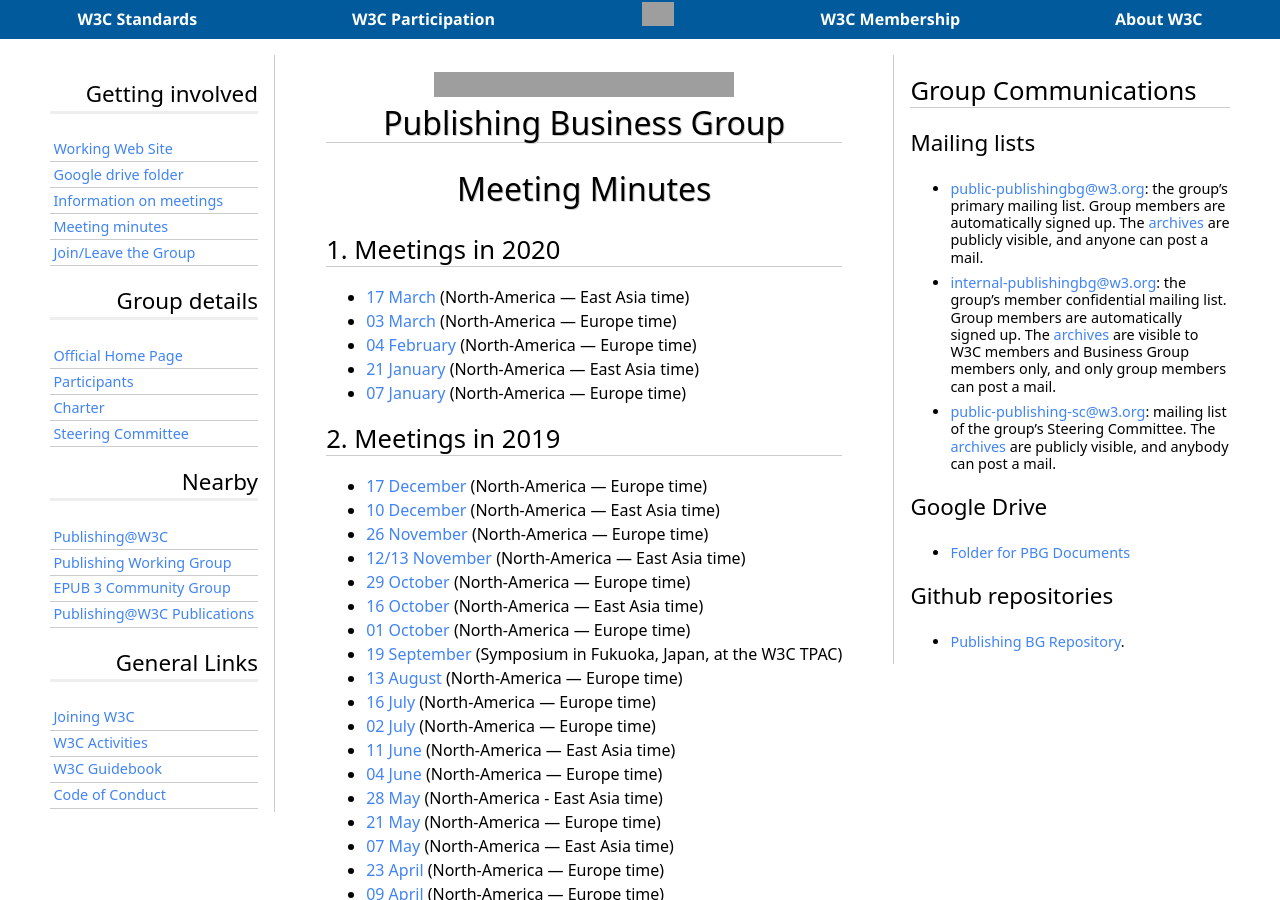
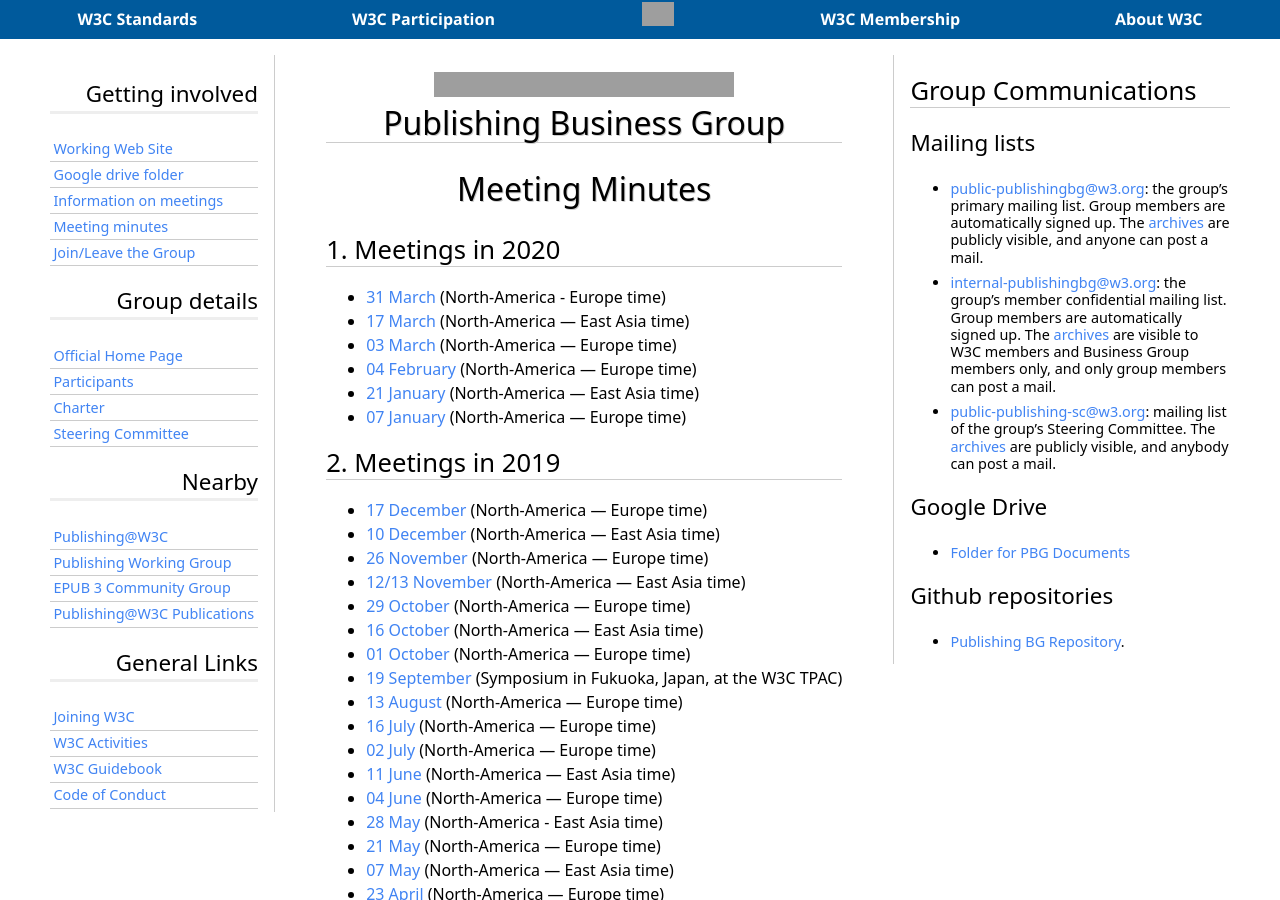
Before and after one commit to w3c/publ-bg, a Jekyll site: the page built from Meetings/Minutes/index.md, in a window 1280 px wide and 900 px high. Built offline with Jekyll 4.4.1, drawn with Linux system fonts in a browser that asks for light colours; some web fonts are replaced; our own code applies the rules of GitHub Pages for plain Markdown files; grey boxes are pictures that could not be loaded.

Commit message:
minutes 2020-03-31

```diff
--- a/Meetings/Minutes/index.md
+++ b/Meetings/Minutes/index.md
@@ -6,6 +6,7 @@ layout: default
 
 ## Meetings in 2020
 
+* [31 March](https://www.w3.org/2020/03/31-pbg-minutes.html) (North-America - Europe time)
 * [17 March](./2020/2020-03-17-pbg) (North-America — East Asia time)
 * [03 March](./2020/2020-03-03-pbg) (North-America — Europe time)
 * [04 February](./2020/2020-02-04-pbg) (North-America — Europe time)
```
